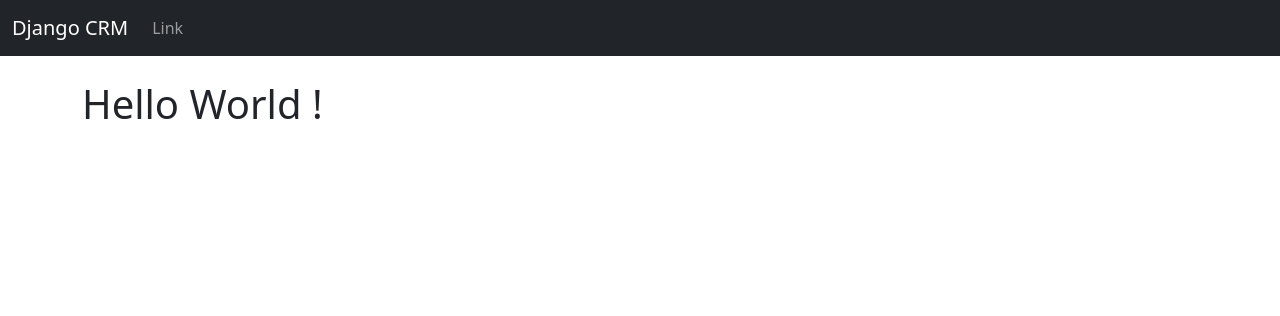
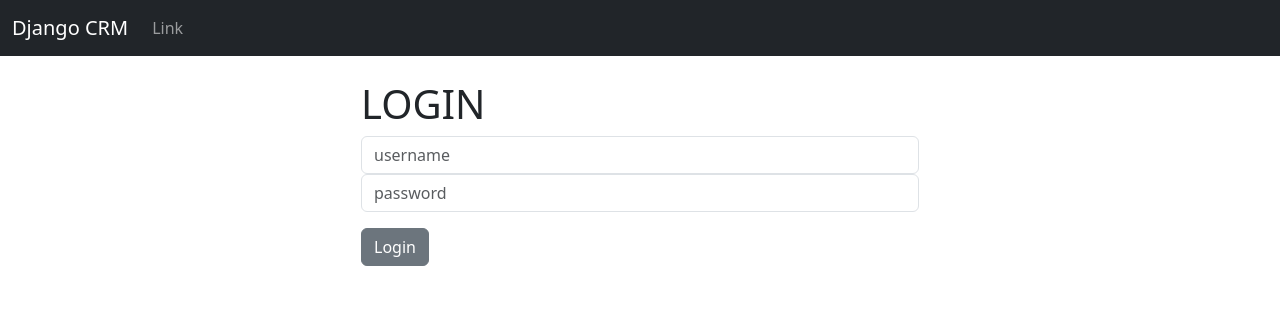
Before and after one commit to Anubhav9287/Django-CRM, a Django app: page / in a window 1280 px wide. Shown: the top 316 px of the page. Run offline with Django 4.2, Linux system fonts and the light colour scheme.

Commit message:
Added Login Feature

```diff
--- a/website/templates/base.html
+++ b/website/templates/base.html
@@ -10,6 +10,14 @@
     {%include 'navbar.html'%}
     <div class='container'>
       <br/>
+      {% if messages %}
+        {%for message in messages%}
+          <div class="alert alert-danger alert-dismissible fade show" role="alert">
+          <strong>{{message}}</strong>
+          <button type="button" class="btn-close" data-bs-dismiss="alert" aria-label="Close"></button>
+        </div>
+        {%endfor %}
+      {% endif %}
       {% block content %}
       {% endblock %}
     </div>
--- a/website/templates/home.html
+++ b/website/templates/home.html
@@ -2,6 +2,25 @@
 
 
 {% block content %}
-<h1> Hello World !</h1>
 
+<div class="col-md-6 offset-md-3">
+
+{% if user.is_authenticated %}
+<h1> Hello World </h1>
+{% else %}
+<h1> LOGIN </h1>
+
+<form method="POST" action="{%url 'home'%}">
+{%csrf_token%}
+<form>
+  <div class="mb-3">
+    <input type="text" class="form-control" name="username" placeholder="username" required>
+  <div class="mb-3">
+    <input type="password" class="form-control" name="password" placeholder="password" required>
+  </div>
+  <button type="submit" class="btn btn-secondary">Login</button>
+</form>
+</form>
+{%endif%}
+</div>
 {% endblock %}
--- a/website/urls.py
+++ b/website/urls.py
@@ -3,4 +3,6 @@ from . import views
 
 urlpatterns = [
     path('',views.home, name='home'),
+    # path('login/',views.login_user, name='login'),
+    # path('logout/',views.logout_user, name='logout'),
 ]
--- a/website/views.py
+++ b/website/views.py
@@ -1,4 +1,23 @@
-from django.shortcuts import render
+from django.shortcuts import render, redirect
+from django.contrib.auth import authenticate, login, logout
+from django.contrib import messages
 
 def home(request):
-	return render(request,'home.html',{})
+	#Check is logging in ?
+	if request.method == 'POST':
+		username = request.POST['username']
+		password = request.POST['password']
+		#Authenticate
+		user = authenticate(request, username=username, password=password)
+		if user is not None:
+			login(request,user)
+			messages.success(request,"You have been logged in!")
+			return redirect('home')
+		else:
+			messages.success(request,'There was a error. Please login again...')
+			return redirect('home')
+	else:
+		return render(request,'home.html',{})
+
+def logout_user(request):
+	pass
```
